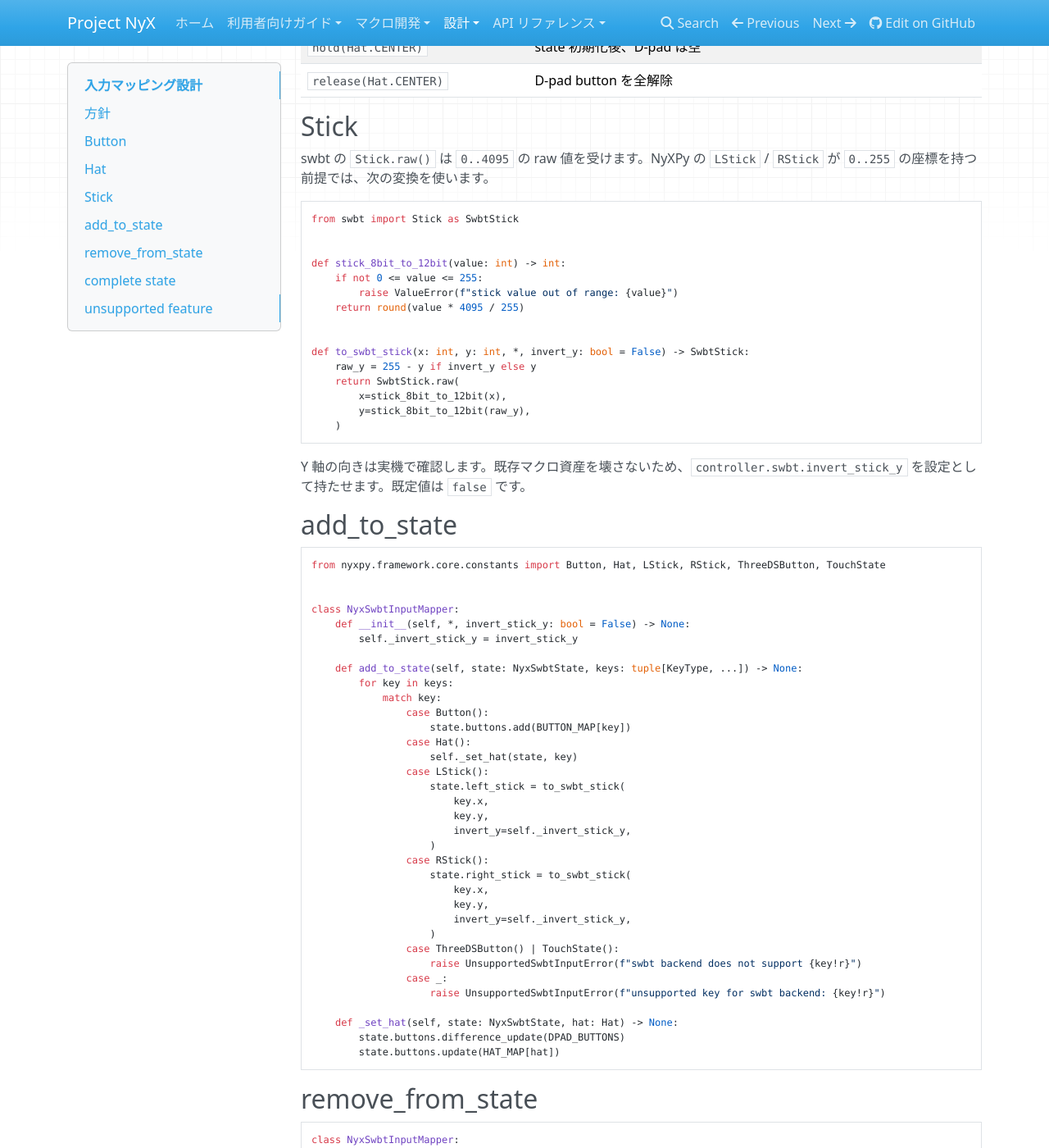
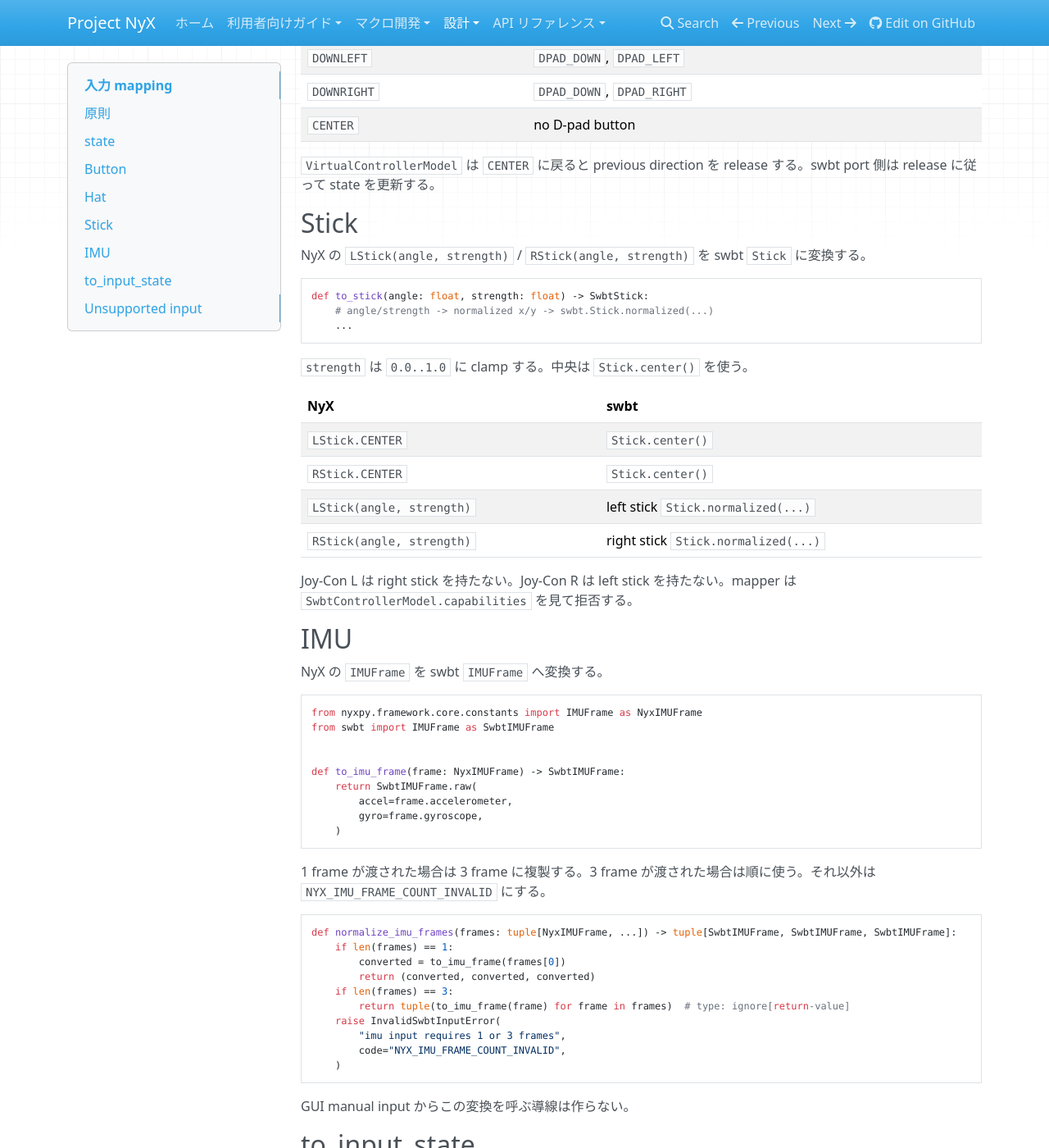
Before and after one commit to niart120/Project_NyX, an MkDocs documentation site: the page built from docs/architecture/swbt-integration/input-mapping.md, in a window 1280 px wide and 1400 px high, scrolled down 1714 px. Shown: the whole window at 82% size. Built offline with MkDocs 1.6.1, drawn with Linux system fonts in a browser that asks for light colours; nearby versions of some CDN libraries; some of the changed text lies outside the part shown.

Commit message:
docs: update swbt input mapping

````diff
--- a/docs/architecture/swbt-integration/input-mapping.md
+++ b/docs/architecture/swbt-integration/input-mapping.md
@@ -1,202 +1,148 @@
-# 入力マッピング設計
+# 入力 mapping
 
-この文書は、NyXPy の `Button`、`Hat`、`LStick`、`RStick` を swbt-python の `Button`、`Stick`、`InputState` へ変換する規則を定義します。
+`NyxSwbtInputMapper` は Project_NyX の controller 入力 model を swbt input model へ変換する。
 
-## 方針
+実装 module は `nyxpy.framework.core.hardware.swbt.mapper` である。
 
-- マッピングは `NyxSwbtInputMapper` に集約する。
+## 原則
+
+- GUI と macro は swbt の `Button` / `Stick` / `IMUFrame` を直接使わない。
 - `SwbtControllerOutputPort` は mapper を呼び、変換規則を持たない。
-- 差分操作を swbt へ連続で投げず、最終的な `InputState` を作って `apply()` する。
-- `ThreeDSButton`、`TouchState`、keyboard 入力は非対応として明示的に落とす。
+- `SwbtControllerSession` は `InputState` を受け取り、入力内容を解釈しない。
+- 非対応 input は silent no-op にしない。
+
+## state
+
+```python
+@dataclass
+class NyxSwbtState:
+    buttons: set[SwbtButton]
+    left_stick: SwbtStick
+    right_stick: SwbtStick
+    imu_frames: tuple[SwbtIMUFrame, SwbtIMUFrame, SwbtIMUFrame]
+```
+
+この state は `SwbtControllerOutputPort` の内部状態である。GUI manual input 専用の state ではない。
 
 ## Button
 
-NyXPy の button と swbt の button は名前が近いため、明示 dict で変換します。
+Project_NyX `Button` を swbt `Button` へ変換する。
 
-```python
-from swbt import Button as SwbtButton
-from nyxpy.framework.core.constants import Button as NyxButton
+| NyX | swbt |
+|---|---|
+| `Button.A` | `swbt.Button.A` |
+| `Button.B` | `swbt.Button.B` |
+| `Button.X` | `swbt.Button.X` |
+| `Button.Y` | `swbt.Button.Y` |
+| `Button.L` | `swbt.Button.L` |
+| `Button.R` | `swbt.Button.R` |
+| `Button.ZL` | `swbt.Button.ZL` |
+| `Button.ZR` | `swbt.Button.ZR` |
+| `Button.PLUS` | `swbt.Button.PLUS` |
+| `Button.MINUS` | `swbt.Button.MINUS` |
+| `Button.HOME` | `swbt.Button.HOME` |
+| `Button.CAPTURE` | `swbt.Button.CAPTURE` |
+| `Button.LCLICK` | `swbt.Button.LEFT_STICK` |
+| `Button.RCLICK` | `swbt.Button.RIGHT_STICK` |
 
-
-BUTTON_MAP: dict[NyxButton, SwbtButton] = {
-    NyxButton.A: SwbtButton.A,
-    NyxButton.B: SwbtButton.B,
-    NyxButton.X: SwbtButton.X,
-    NyxButton.Y: SwbtButton.Y,
-    NyxButton.L: SwbtButton.L,
-    NyxButton.R: SwbtButton.R,
-    NyxButton.ZL: SwbtButton.ZL,
-    NyxButton.ZR: SwbtButton.ZR,
-    NyxButton.PLUS: SwbtButton.PLUS,
-    NyxButton.MINUS: SwbtButton.MINUS,
-    NyxButton.HOME: SwbtButton.HOME,
-    NyxButton.CAP: SwbtButton.CAPTURE,
-    NyxButton.LS: SwbtButton.LEFT_STICK,
-    NyxButton.RS: SwbtButton.RIGHT_STICK,
-}
-```
-
-NyXPy 側は capture button を `CAP`、stick click を `LS` / `RS` として定義しています。swbt-python 側は `CAPTURE`、`LEFT_STICK`、`RIGHT_STICK` です。自動変換ではなく明示 dict にする理由は、名前の違いと偶然一致の両方へ依存しないためです。
+Project_NyX 側に backend 固有ではないが swbt が扱えない button がある場合は `NYX_SWBT_INPUT_UNSUPPORTED` にする。
 
 ## Hat
 
-`Hat` は swbt 側の D-pad button set へ変換します。斜め方向は 2 button 同時押しとして扱います。
+D-pad は button set として扱う。
 
-```python
-from swbt import Button as SwbtButton
-from nyxpy.framework.core.constants import Hat
+| NyX `Hat` | swbt buttons |
+|---|---|
+| `UP` | `DPAD_UP` |
+| `DOWN` | `DPAD_DOWN` |
+| `LEFT` | `DPAD_LEFT` |
+| `RIGHT` | `DPAD_RIGHT` |
+| `UPLEFT` | `DPAD_UP`, `DPAD_LEFT` |
+| `UPRIGHT` | `DPAD_UP`, `DPAD_RIGHT` |
+| `DOWNLEFT` | `DPAD_DOWN`, `DPAD_LEFT` |
+| `DOWNRIGHT` | `DPAD_DOWN`, `DPAD_RIGHT` |
+| `CENTER` | no D-pad button |
 
-
-HAT_MAP: dict[Hat, tuple[SwbtButton, ...]] = {
-    Hat.UP: (SwbtButton.DPAD_UP,),
-    Hat.DOWN: (SwbtButton.DPAD_DOWN,),
-    Hat.LEFT: (SwbtButton.DPAD_LEFT,),
-    Hat.RIGHT: (SwbtButton.DPAD_RIGHT,),
-    Hat.UPRIGHT: (SwbtButton.DPAD_UP, SwbtButton.DPAD_RIGHT),
-    Hat.DOWNRIGHT: (SwbtButton.DPAD_DOWN, SwbtButton.DPAD_RIGHT),
-    Hat.DOWNLEFT: (SwbtButton.DPAD_DOWN, SwbtButton.DPAD_LEFT),
-    Hat.UPLEFT: (SwbtButton.DPAD_UP, SwbtButton.DPAD_LEFT),
-    Hat.CENTER: (),
-}
-
-DPAD_BUTTONS = {
-    SwbtButton.DPAD_UP,
-    SwbtButton.DPAD_DOWN,
-    SwbtButton.DPAD_LEFT,
-    SwbtButton.DPAD_RIGHT,
-}
-```
-
-`press(Hat.CENTER)` は D-pad 全解除として扱うか、no-op として扱うかを決める必要があります。既存 serial protocol では `Hat.CENTER` を状態へ入れると方向入力が中央に戻るため、swbt backend でも D-pad 全解除に寄せます。
-
-| 操作 | 扱い |
-|---|---|
-| `press(Hat.UP)` | D-pad button を全解除してから `DPAD_UP` を追加 |
-| `hold(Hat.UP)` | state 初期化後に `DPAD_UP` を追加 |
-| `release(Hat.UP)` | D-pad button を全解除 |
-| `press(Hat.CENTER)` | D-pad button を全解除 |
-| `hold(Hat.CENTER)` | state 初期化後、D-pad は空 |
-| `release(Hat.CENTER)` | D-pad button を全解除 |
+`VirtualControllerModel` は `CENTER` に戻ると previous direction を release する。swbt port 側は release に従って state を更新する。
 
 ## Stick
 
-swbt の `Stick.raw()` は `0..4095` の raw 値を受けます。NyXPy の `LStick` / `RStick` が `0..255` の座標を持つ前提では、次の変換を使います。
+NyX の `LStick(angle, strength)` / `RStick(angle, strength)` を swbt `Stick` に変換する。
 
 ```python
-from swbt import Stick as SwbtStick
+def to_stick(angle: float, strength: float) -> SwbtStick:
+    # angle/strength -> normalized x/y -> swbt.Stick.normalized(...)
+    ...
+```
+
+`strength` は `0.0..1.0` に clamp する。中央は `Stick.center()` を使う。
+
+| NyX | swbt |
+|---|---|
+| `LStick.CENTER` | `Stick.center()` |
+| `RStick.CENTER` | `Stick.center()` |
+| `LStick(angle, strength)` | left stick `Stick.normalized(...)` |
+| `RStick(angle, strength)` | right stick `Stick.normalized(...)` |
+
+Joy-Con L は right stick を持たない。Joy-Con R は left stick を持たない。mapper は `SwbtControllerModel.capabilities` を見て拒否する。
+
+## IMU
+
+NyX の `IMUFrame` を swbt `IMUFrame` へ変換する。
+
+```python
+from nyxpy.framework.core.constants import IMUFrame as NyxIMUFrame
+from swbt import IMUFrame as SwbtIMUFrame
 
 
-def stick_8bit_to_12bit(value: int) -> int:
-    if not 0 <= value <= 255:
-        raise ValueError(f"stick value out of range: {value}")
-    return round(value * 4095 / 255)
-
-
-def to_swbt_stick(x: int, y: int, *, invert_y: bool = False) -> SwbtStick:
-    raw_y = 255 - y if invert_y else y
-    return SwbtStick.raw(
-        x=stick_8bit_to_12bit(x),
-        y=stick_8bit_to_12bit(raw_y),
+def to_imu_frame(frame: NyxIMUFrame) -> SwbtIMUFrame:
+    return SwbtIMUFrame.raw(
+        accel=frame.accelerometer,
+        gyro=frame.gyroscope,
     )
 ```
 
-Y 軸の向きは実機で確認します。既存マクロ資産を壊さないため、`controller.swbt.invert_stick_y` を設定として持たせます。既定値は `false` です。
-
-## add_to_state
+1 frame が渡された場合は 3 frame に複製する。3 frame が渡された場合は順に使う。それ以外は `NYX_IMU_FRAME_COUNT_INVALID` にする。
 
 ```python
-from nyxpy.framework.core.constants import Button, Hat, LStick, RStick, ThreeDSButton, TouchState
-
-
-class NyxSwbtInputMapper:
-    def __init__(self, *, invert_stick_y: bool = False) -> None:
-        self._invert_stick_y = invert_stick_y
-
-    def add_to_state(self, state: NyxSwbtState, keys: tuple[KeyType, ...]) -> None:
-        for key in keys:
-            match key:
-                case Button():
-                    state.buttons.add(BUTTON_MAP[key])
-                case Hat():
-                    self._set_hat(state, key)
-                case LStick():
-                    state.left_stick = to_swbt_stick(
-                        key.x,
-                        key.y,
-                        invert_y=self._invert_stick_y,
-                    )
-                case RStick():
-                    state.right_stick = to_swbt_stick(
-                        key.x,
-                        key.y,
-                        invert_y=self._invert_stick_y,
-                    )
-                case ThreeDSButton() | TouchState():
-                    raise UnsupportedSwbtInputError(f"swbt backend does not support {key!r}")
-                case _:
-                    raise UnsupportedSwbtInputError(f"unsupported key for swbt backend: {key!r}")
-
-    def _set_hat(self, state: NyxSwbtState, hat: Hat) -> None:
-        state.buttons.difference_update(DPAD_BUTTONS)
-        state.buttons.update(HAT_MAP[hat])
+def normalize_imu_frames(frames: tuple[NyxIMUFrame, ...]) -> tuple[SwbtIMUFrame, SwbtIMUFrame, SwbtIMUFrame]:
+    if len(frames) == 1:
+        converted = to_imu_frame(frames[0])
+        return (converted, converted, converted)
+    if len(frames) == 3:
+        return tuple(to_imu_frame(frame) for frame in frames)  # type: ignore[return-value]
+    raise InvalidSwbtInputError(
+        "imu input requires 1 or 3 frames",
+        code="NYX_IMU_FRAME_COUNT_INVALID",
+    )
 ```
 
-## remove_from_state
+GUI manual input からこの変換を呼ぶ導線は作らない。
+
+## to_input_state
 
 ```python
-class NyxSwbtInputMapper:
-    ...
-
-    def remove_from_state(self, state: NyxSwbtState, keys: tuple[KeyType, ...]) -> None:
-        for key in keys:
-            match key:
-                case Button():
-                    state.buttons.discard(BUTTON_MAP[key])
-                case Hat():
-                    state.buttons.difference_update(DPAD_BUTTONS)
-                case LStick():
-                    state.left_stick = SwbtStick.center()
-                case RStick():
-                    state.right_stick = SwbtStick.center()
-                case ThreeDSButton() | TouchState():
-                    raise UnsupportedSwbtInputError(f"swbt backend does not support {key!r}")
-                case _:
-                    raise UnsupportedSwbtInputError(f"unsupported key for swbt backend: {key!r}")
+def to_input_state(self, state: NyxSwbtState) -> InputState:
+    return (
+        InputState.neutral()
+        .with_buttons(state.buttons)
+        .with_sticks(
+            left_stick=state.left_stick,
+            right_stick=state.right_stick,
+        )
+        .with_imu(*state.imu_frames)
+    )
 ```
 
-## complete state
+button、stick、IMU を同一 report に入れる必要がある場合は、port が完全 state を作って `apply(state)` する。
 
-```python
-from swbt import InputState
+## Unsupported input
 
-
-class NyxSwbtInputMapper:
-    ...
-
-    def to_input_state(self, state: NyxSwbtState) -> InputState:
-        return (
-            InputState.neutral()
-            .with_buttons(state.buttons)
-            .with_sticks(
-                left_stick=state.left_stick,
-                right_stick=state.right_stick,
-            )
-        )
-```
-
-`InputState` は immutable な完全入力状態です。button と stick を同一 HID report に入れたい場合は、複数の state update API を分けて呼ばず、`InputState` を作って `apply()` します。
-
-## unsupported feature
-
-swbt backend では次を非対応にします。
-
-| NyXPy 入力 | 理由 |
+| case | error |
 |---|---|
-| `keyboard(text)` | NX Pro Controller 相当の gamepad 入力であり、keyboard text input ではない |
-| `type_key(key)` | 同上 |
-| `ThreeDSButton` | 対象が異なる |
-| `TouchState` / `touch_down` / `touch_up` | NX Pro Controller 相当入力には touch surface がない |
-| `disable_sleep` | serial protocol 固有の追加 command であり swbt public API にない |
-| IMU | NyXPy 側の公開 `Command` API に motion 入力がないため初期連携対象外 |
-
-将来 IMU を扱う場合は、`Command` へ直接追加するのではなく、NyXPy の controller 抽象として motion 入力の port 契約を先に設計します。
+| Joy-Con L で right stick | `NYX_SWBT_INPUT_UNSUPPORTED` |
+| Joy-Con R で left stick | `NYX_SWBT_INPUT_UNSUPPORTED` |
+| unsupported button | `NYX_SWBT_INPUT_UNSUPPORTED` |
+| touch input | `NotImplementedError` |
+| keyboard input | `NotImplementedError` |
+| invalid IMU frame count | `NYX_IMU_FRAME_COUNT_INVALID` |
````
